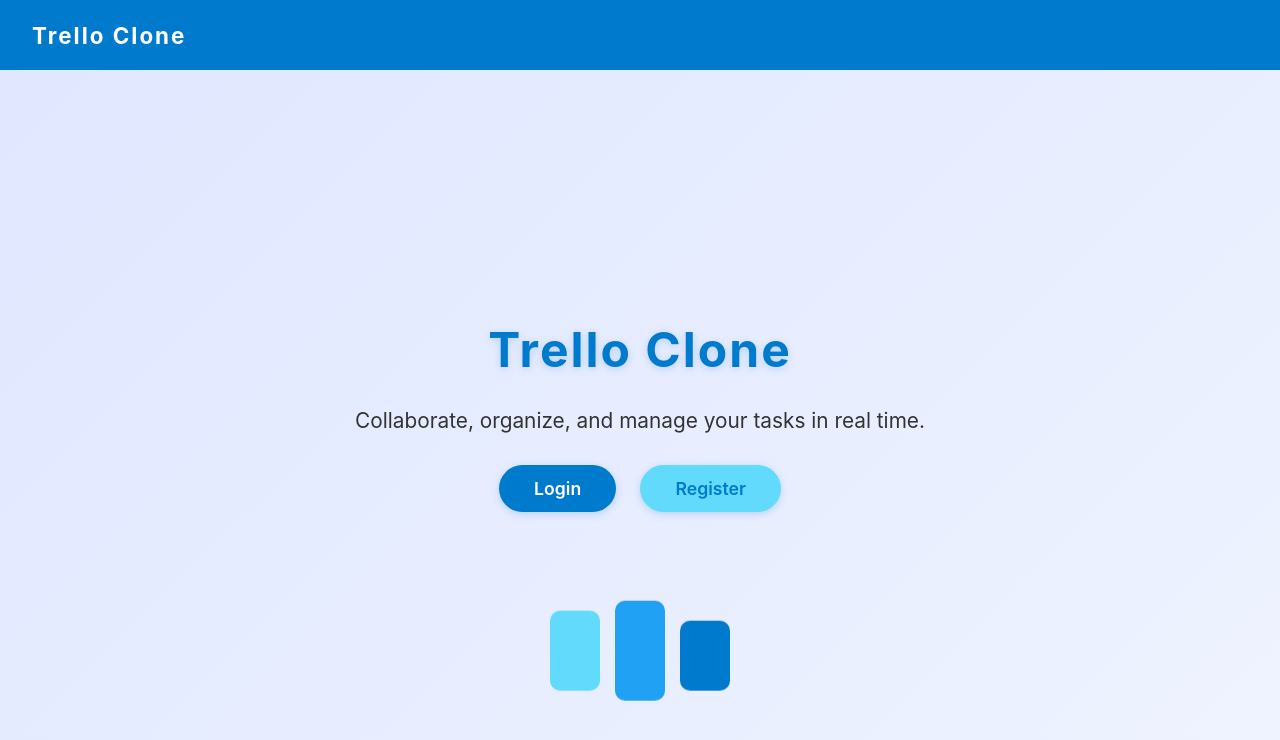
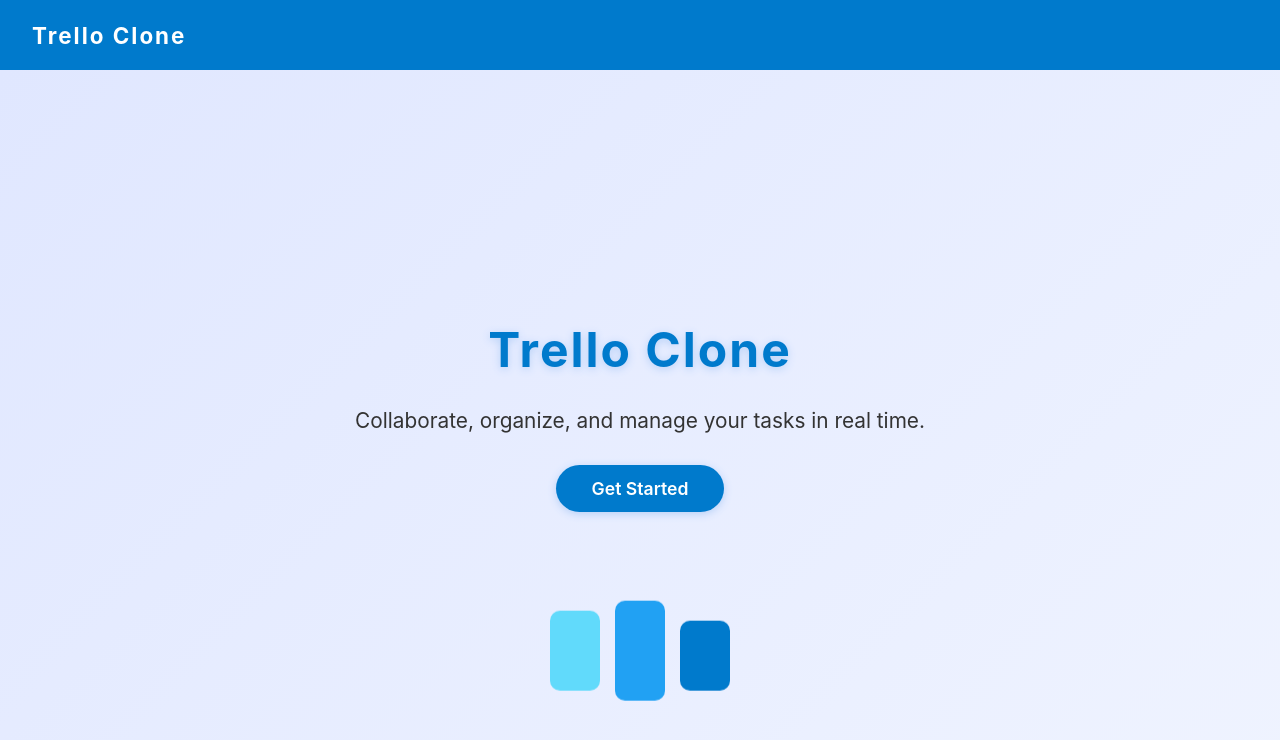
Before and after one commit to aryan10092/Trello-clone, a React (Create React App) app in the folder frontend/: page / in a window 1280 px wide. Shown: the top 740 px of the page. Built offline with nearby package versions, Linux system fonts and the light colour scheme; no server answers.

Commit message:
Update Home.js

```diff
--- a/frontend/src/pages/Home.js
+++ b/frontend/src/pages/Home.js
@@ -7,9 +7,11 @@ const Home = () => (
     <h1 className="home-title">Trello Clone</h1>
     <p className="home-subtitle">Collaborate, organize, and manage your tasks in real time.</p>
     <div className="home-actions">
-      <Link to="/login" className="home-btn">Login</Link>
-      <Link to="/register" className="home-btn home-btn-secondary">Register</Link>
-    </div>
+   {localStorage.getItem('token') ? (
+        <Link to="/board" className="home-btn">Get Started</Link>
+      ) : (
+        <Link to="/login" className="home-btn">Get Started</Link>
+      )}  </div>
     <div className="home-graphic">
       {/* Add a custom SVG or animation here for visual appeal */}
       <svg width="200" height="120" viewBox="0 0 200 120">
```
